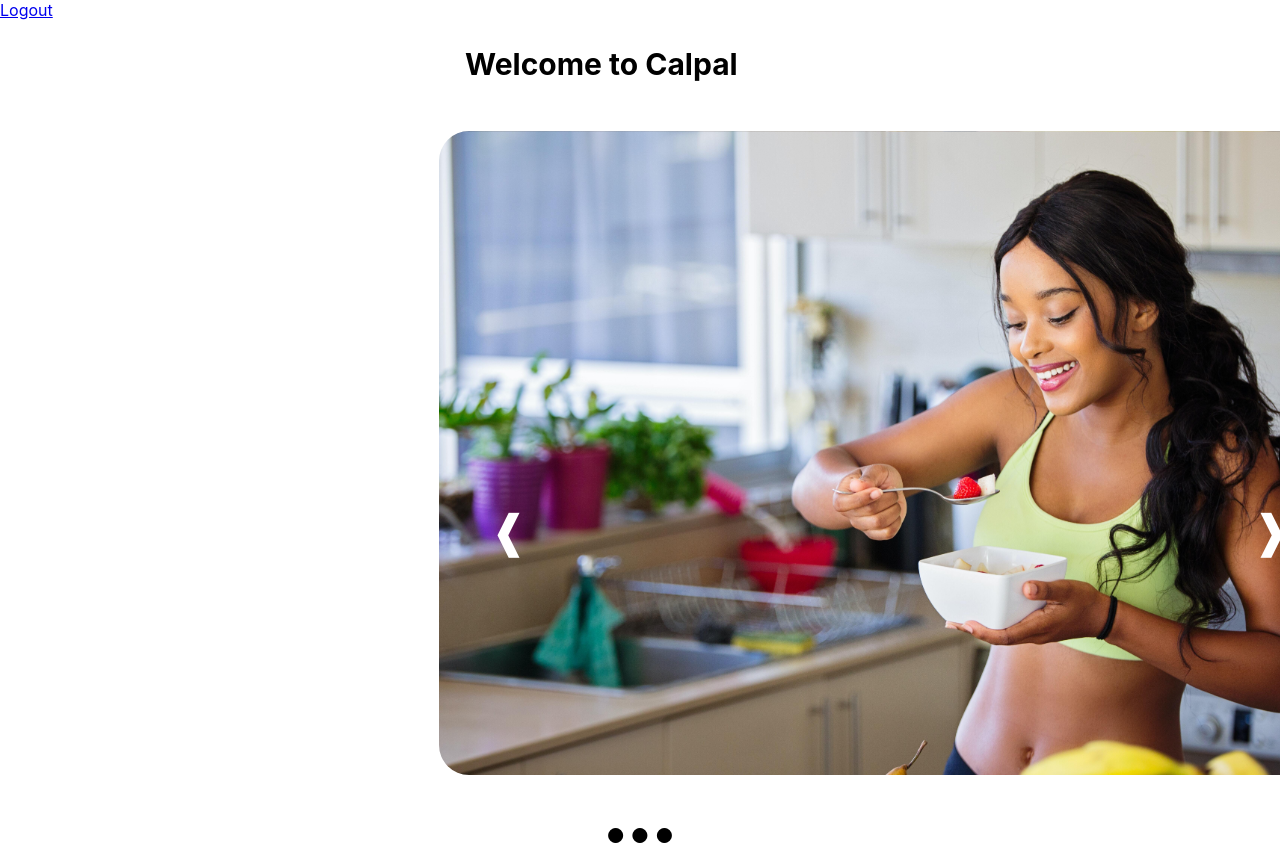
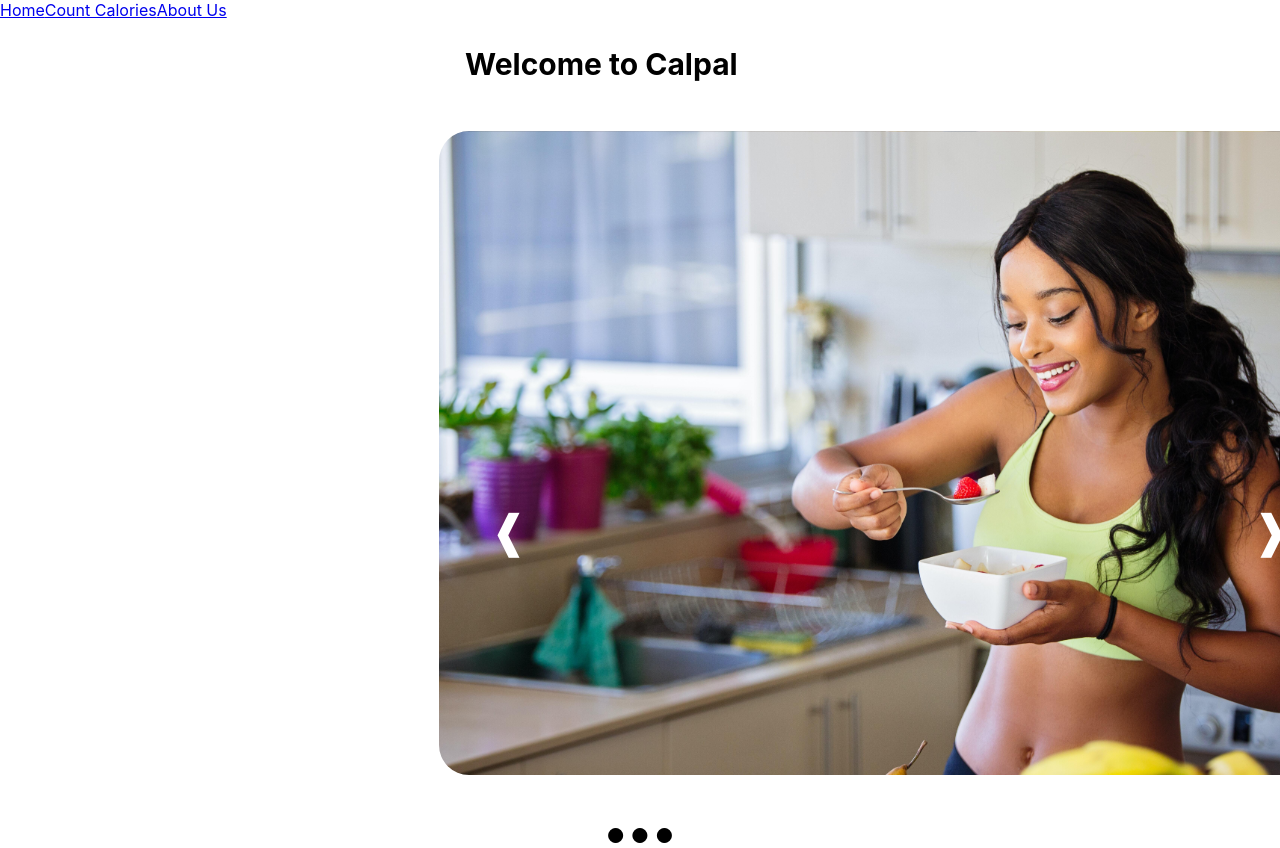
Before and after one commit to patrickcorcoran10/pc-test, a React (Create React App) app: page / in a window 1280 px wide. Shown: the top 848 px of the page. Built offline with nearby package versions, Linux system fonts and the light colour scheme.

Commit message:
commit with ugly navbar displaying and working

```diff
--- a/src/Components/Navbar.js
+++ b/src/Components/Navbar.js
@@ -1,47 +1,46 @@
 import React from 'react';
 // import { Layout, Menu } from 'antd';
-import { Nav } from 'react-bootstrap';
+import { Navbar, Nav, Container } from 'react-bootstrap';
 
 import Auth from '../utils/auth';
 import { Link } from 'react-router-dom';
 // const { Header } = Layout;
 
 const NavBar = () => {
-  const handleLogoutClick = () => {
-    Auth.logout();
-  };
+//   const handleLogoutClick = () => {
+//     Auth.logout();
+//   };
 
   return (
-    // <Layout className="layout">
-    //   <Header style={{ display: 'flex', justifyContent: 'center' }}>
-    //     <Menu theme="dark" mode="horizontal" defaultSelectedKeys={['1']}>
-    //       <Menu.Item key="1">
-    //         <Link to="/">Home</Link>
-    //       </Menu.Item>
-    //       <Menu.Item key="2">
-    //         <Link to="/dashboard">Dashboard</Link>
-    //       </Menu.Item>
-    //       <Menu.Item key="3">
-    //         <Link to="/calories">Count my Calories</Link>
-    //       </Menu.Item>
-    //       <Menu.Item key="4">
-    //         <Link to="/about-us">About Us</Link>
-    //       </Menu.Item>
-    //     </Menu>
-    //     <div>
-    //       {Auth.loggedIn() ? (
-            <>
-              <Link onClick={handleLogoutClick}>Logout</Link>
-            </>
-    //       ) : (
-    //         <Link onClick={() => (window.location.pathname = '/login')}>
-    //           Login
-    //         </Link>
-    //       )}
-    //     </div>
-    //   </Header>
-    // </Layout>
 
+    <>
+         <Navbar bg='dark' variant='dark' expand='lg'>
+        <Container fluid>
+          <Navbar.Collapse id='navbar' className='d-flex flex-row-reverse'>
+            <Nav className='ml-auto d-flex'>
+              <Nav.Link as={Link} to='/'>
+                Home
+              </Nav.Link>
+              {Auth.loggedIn() ? (
+                <>
+                  <Nav.Link as={Link} to='/dashboard'>
+                    Dashboard
+                  </Nav.Link>
+                </>
+              ): (
+                <></>
+              )}
+              <Nav.Link as={Link} to='/calories'>
+                Count Calories
+              </Nav.Link>
+              <Nav.Link as={Link} to='/about-us'>
+                About Us
+              </Nav.Link>
+            </Nav>
+          </Navbar.Collapse>
+        </Container>
+      </Navbar>
+    </>
   );
 };
 
```
